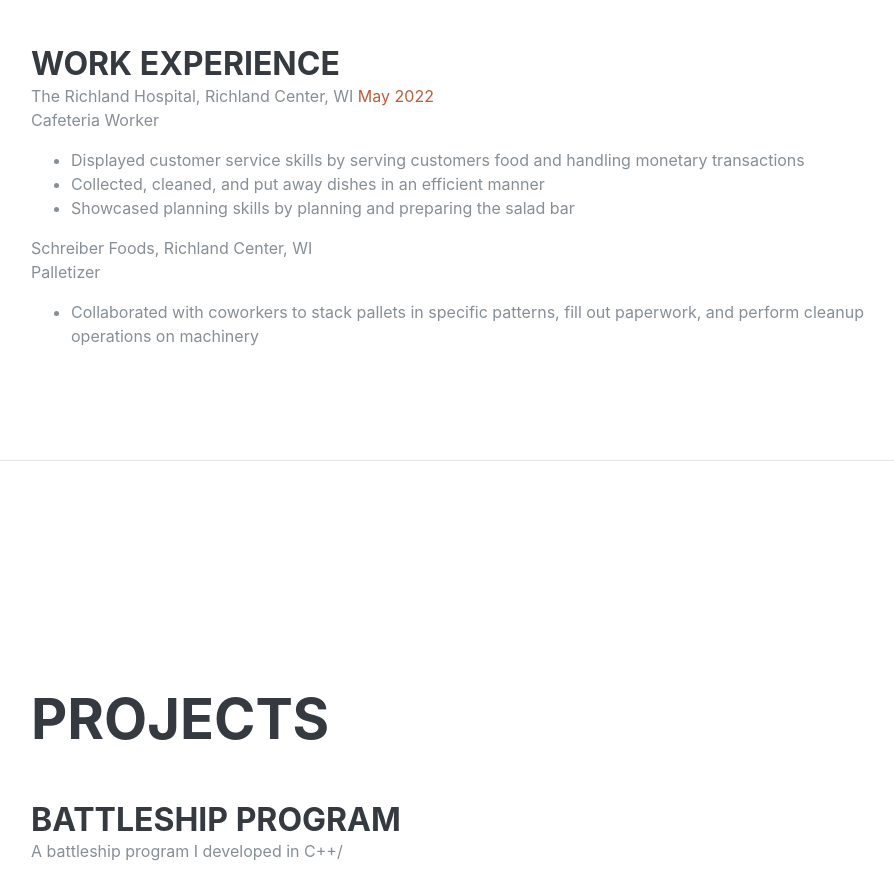
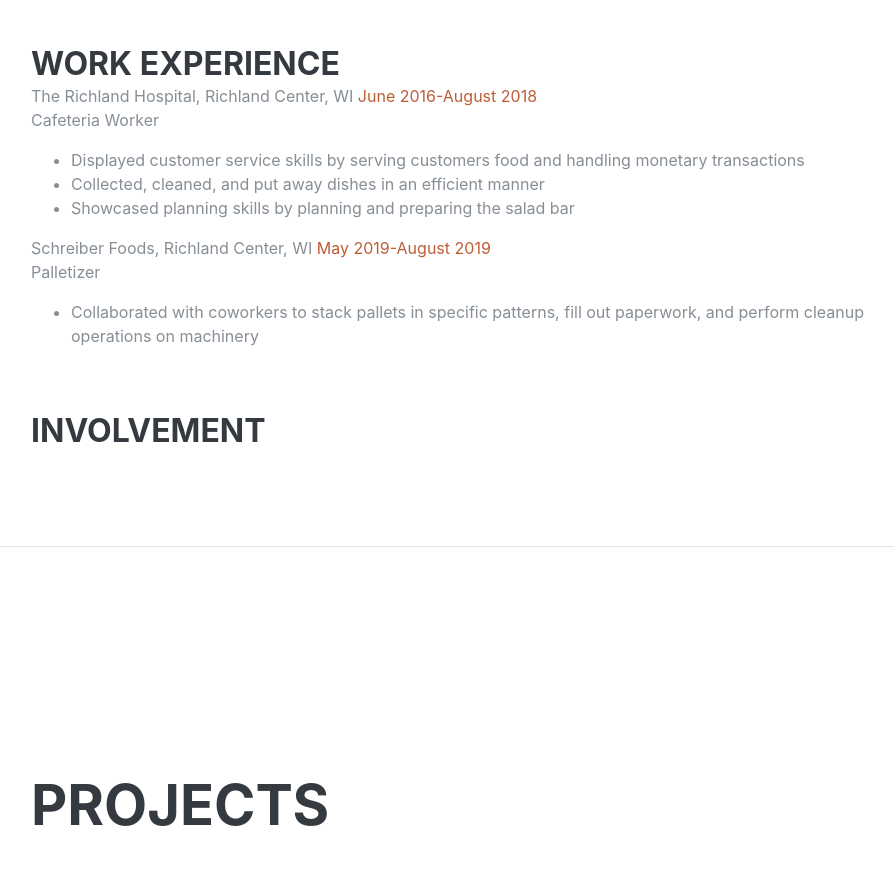
Before and after one commit to alexstolzman/Old-Portfolio, a plain HTML site: page index.html in a window 1280 px wide. Shown: the part 1618-2504 px from the top of the page, without its empty margins (289-1183 px from the left). Drawn offline with Linux system fonts and the light colour scheme; a web font is replaced by a local one.

Commit message:
Update index.html

```diff
--- a/index.html
+++ b/index.html
@@ -120,7 +120,7 @@
         <div class="resume-item d-flex flex-column flex-md-row justify-content-between mb-5">
           <div class="resume-content">
             <h3 class="mb-0">Work Experience</h3>
-              <div>The Richland Hospital, Richland Center, WI	<span class="text-primary">May 2022</span>
+              <div>The Richland Hospital, Richland Center, WI	<span class="text-primary"> June 2016-August 2018</span>
               <p>Cafeteria Worker</p>
               <ul>
                 <li>Displayed customer service skills by serving customers food and handling monetary transactions</li>
@@ -128,16 +128,21 @@
                 <li>Showcased planning skills by planning and preparing the salad bar</li>
               </ul>
               </div>
-              <div>Schreiber Foods, Richland Center, WI
+              <div>Schreiber Foods, Richland Center, WI	<span class="text-primary">May 2019-August 2019</span>
                   <p>Palletizer</p>
                   <ul>
                     <li>Collaborated with coworkers to stack pallets in specific patterns, fill out paperwork, and perform cleanup operations on machinery</li>
                   </ul>
                   </div>
-
-
           </div>
         </div>
+
+        <div class="resume-item d-flex flex-column flex-md-row justify-content-between mb-5">
+            <div class="resume-content">
+              <h3 class="mb-0">Involvement</h3>
+
+            </div>
+          </div>
 
       </div>
 
```
